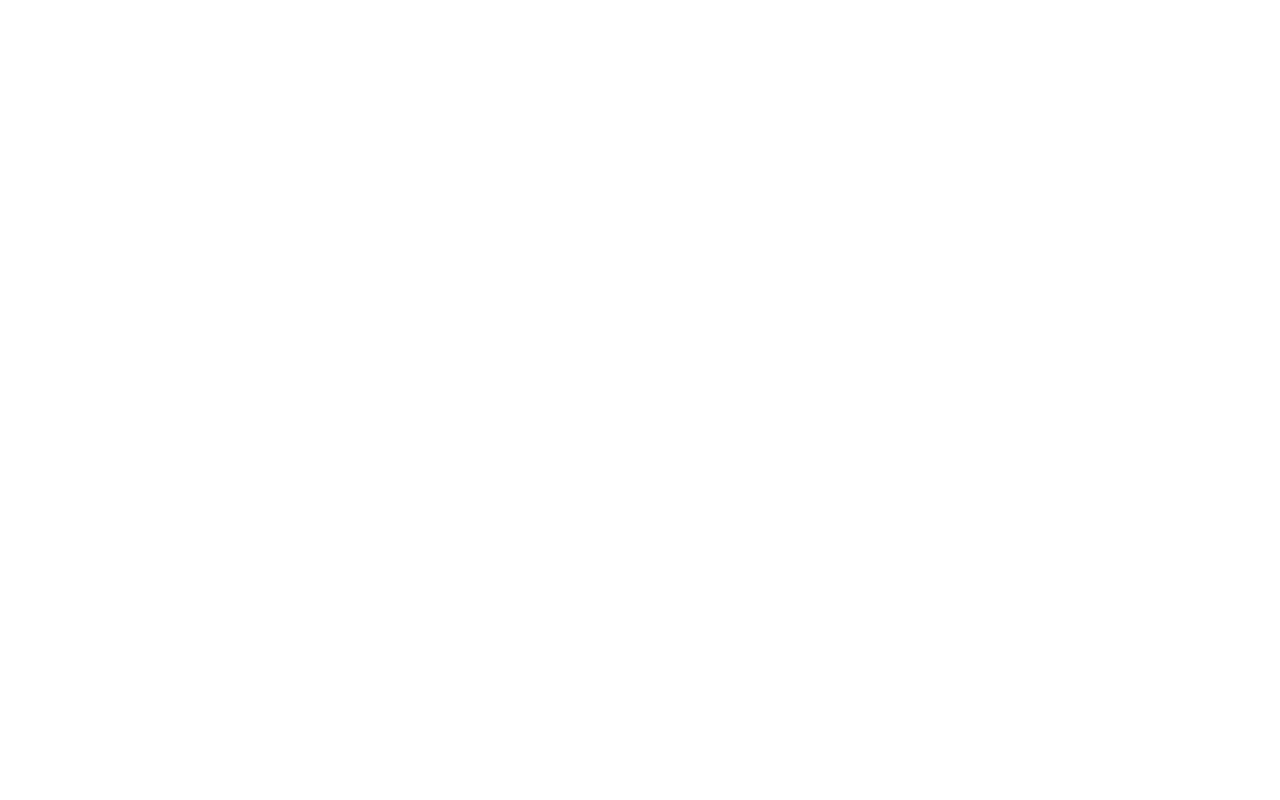
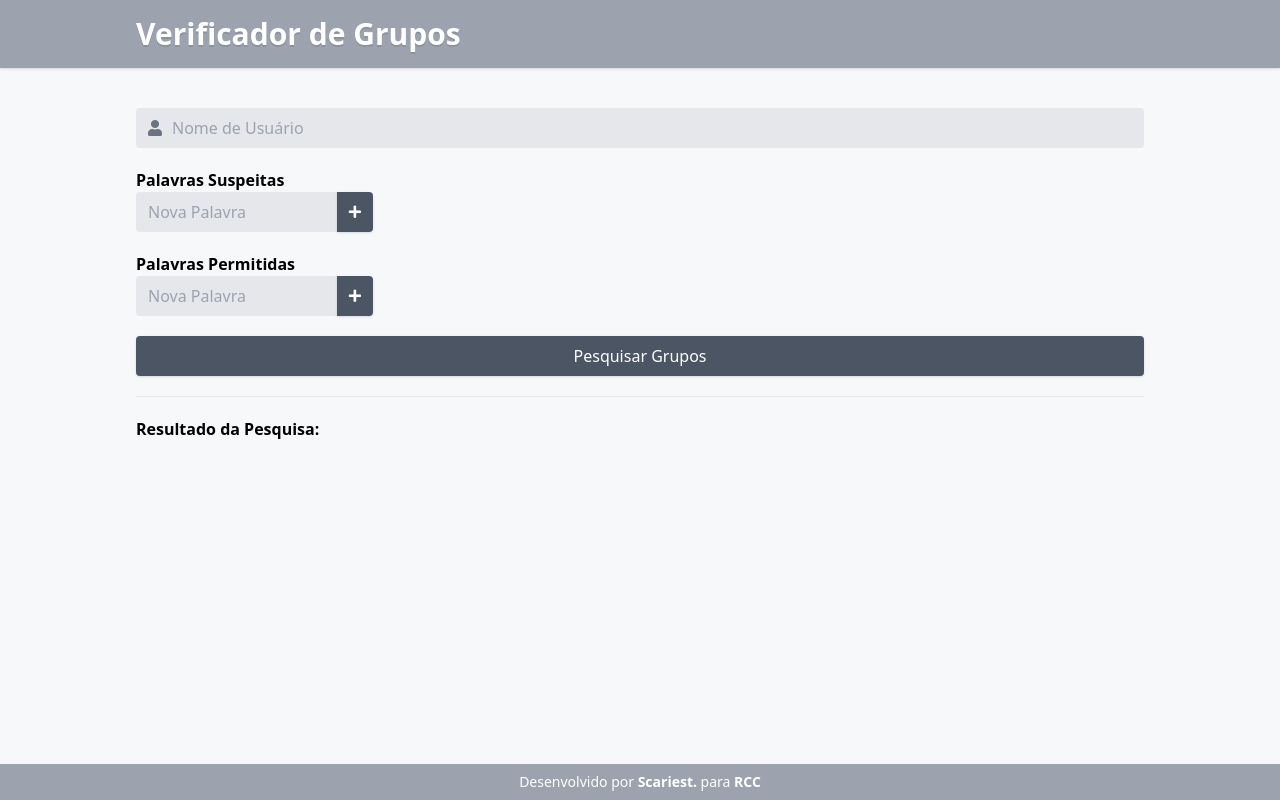
Before and after one commit to habbo-scariest/group-check, a plain HTML site: page index.html in a window 1280 px wide. Drawn offline with Linux system fonts and the light colour scheme; the site is published under a folder, as on GitHub Pages, so addresses that start at the root find nothing.

Commit message:
Fix index.html

```diff
--- a/index.html
+++ b/index.html
@@ -7,9 +7,9 @@
     <meta name="robots" content="all">
     <meta name="Googlebot" content="index, follow">
 
-    <script type="module" crossorigin src="/assets/index.95ddb4b7.js"></script>
-    <link rel="modulepreload" href="/assets/vendor.8f1987ff.js">
-    <link rel="stylesheet" href="/assets/index.30f2bda6.css">
+    <script type="module" crossorigin src="assets/index.95ddb4b7.js"></script>
+    <link rel="modulepreload" href="assets/vendor.8f1987ff.js">
+    <link rel="stylesheet" href="assets/index.30f2bda6.css">
   </head>
   <body class="h-full"></body>
 </html>
```
